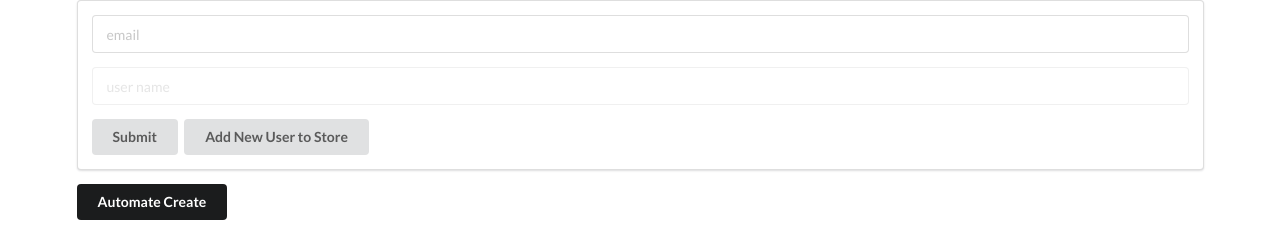
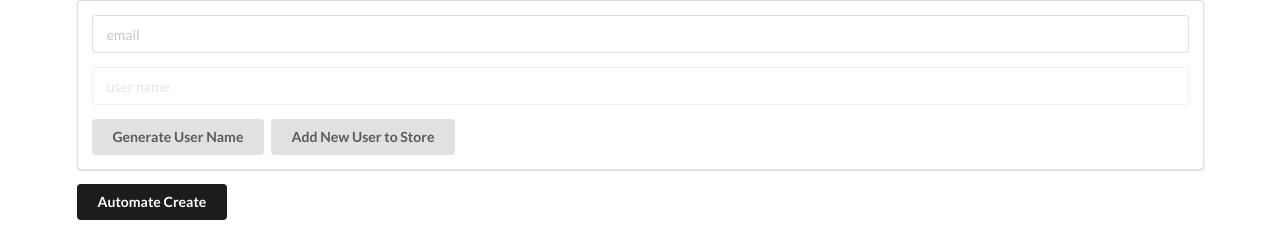
Before and after one commit to ChangJoo-Park/user-name-generator, a website: page index.html in a window 1280 px wide. Shown: the top 225 px of the page. Drawn offline with nearby package versions, Linux system fonts and the light colour scheme.

Commit message:
Change button name. submit to Generate User Name

```diff
--- a/index.html
+++ b/index.html
@@ -14,7 +14,7 @@
         <div class="field">
           <input id="new-name" type="text" placeholder="user name" disabled>
         </div>
-        <button type="submit" class="ui button">Submit</button>
+        <button type="submit" class="ui button">Generate User Name</button>
         <button id="add-user-button" class="ui button">Add New User to Store</button>
       </form>
     </div>
```
